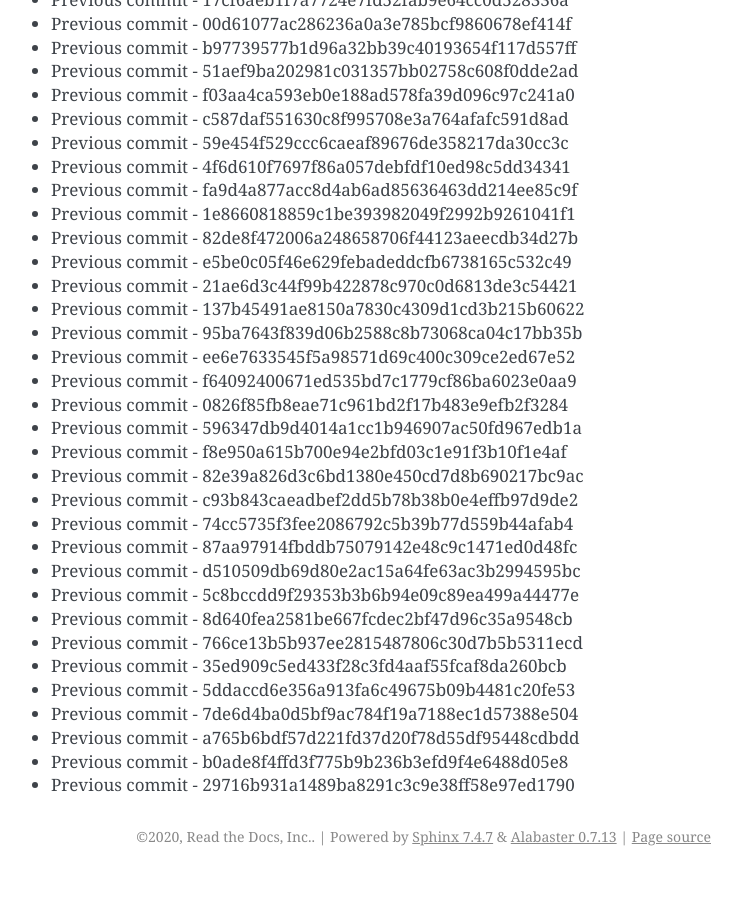
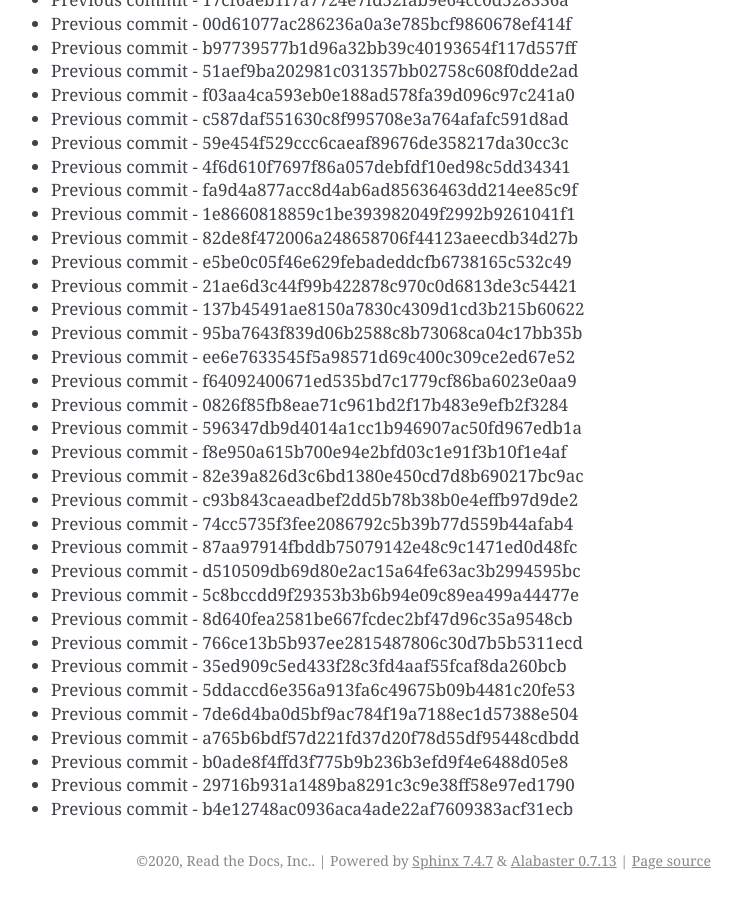
Before and after one commit to readthedocs/rtd-git-stresstest, a Sphinx documentation site: the page built from docs/updates.rst, in a window 1280 px wide and 900 px high, scrolled down 106028 px. Shown: the whole window, without its empty margins (399-1141 px from the left). Built offline with Sphinx 7.4.7, drawn with Linux system fonts in a browser that asks for light colours; before the commit the page ends 106904 px from its top, so only the background shows below that.

Commit message:
Generating commit from previous: b4e12748ac0936aca4ade22af7609383acf31ecb

```diff
--- a/docs/updates.rst
+++ b/docs/updates.rst
@@ -4487,3 +4487,4 @@ It can be tested for any performance characteristics.
 * Previous commit - a765b6bdf57d221fd37d20f78d55df95448cdbdd
 * Previous commit - b0ade8f4ffd3f775b9b236b3efd9f4e6488d05e8
 * Previous commit - 29716b931a1489ba8291c3c9e38ff58e97ed1790
+* Previous commit - b4e12748ac0936aca4ade22af7609383acf31ecb
```
